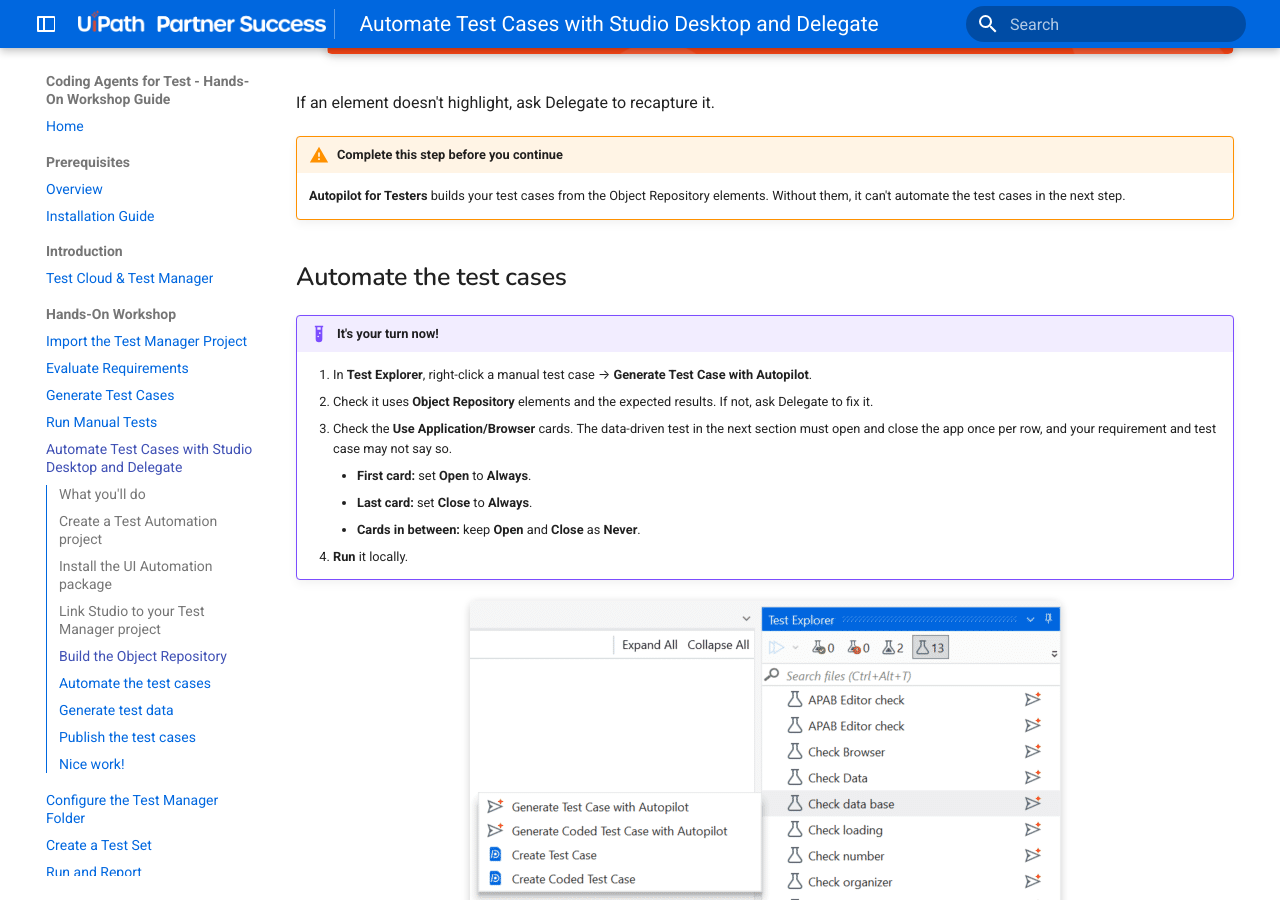
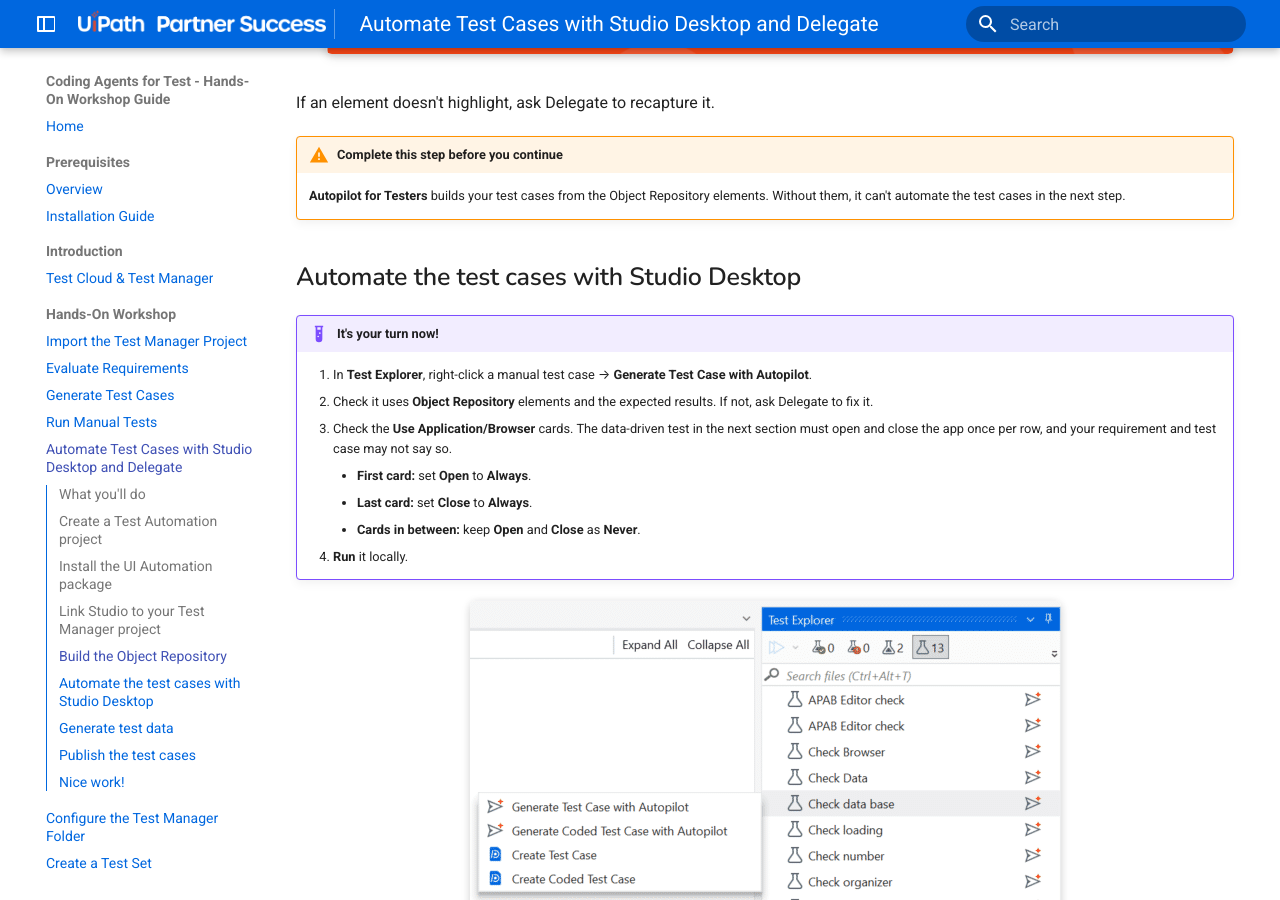
Before and after one commit to meera-uipath/Coding-Agents-For-Test-Workshop, an MkDocs documentation site: the page built from docs/module-2-hands-on-workshop/05-automate-with-studio-and-delegate.md, in a window 1280 px wide and 900 px high, scrolled down 4493 px. Built offline with MkDocs 1.6.1 and Material for MkDocs 9.7.7, drawn with Linux system fonts in a browser that asks for light colours; a script that is not in the unit is left out.

Commit message:
Add 'with Studio Desktop' to the Automate the test cases heading
Co-Authored-By: Claude Opus 5.5 <noreply@anthropic.com>
Claude-Session: https://claude.ai/code/session_01RRU7eMcyjLE4ao88bUjBy7

```diff
--- a/docs/module-2-hands-on-workshop/05-automate-with-studio-and-delegate.md
+++ b/docs/module-2-hands-on-workshop/05-automate-with-studio-and-delegate.md
@@ -20,7 +20,7 @@ Remember - Paste the prompts in Delegate, wait and watch Delegate build it in St
   <span class="flow-arrow"></span>
   <a class="flow-step" href="#build-the-object-repository">Build the Object Repository</a>
   <span class="flow-arrow"></span>
-  <a class="flow-step" href="#automate-the-test-cases">Automate the test cases</a>
+  <a class="flow-step" href="#automate-the-test-cases-with-studio-desktop">Automate the test cases</a>
   <span class="flow-arrow"></span>
   <a class="flow-step" href="#generate-test-data">Generate test data</a>
   <span class="flow-arrow"></span>
@@ -145,7 +145,7 @@ If an element doesn't highlight, ask Delegate to recapture it.
     **Autopilot for Testers** builds your test cases from the Object Repository elements. Without them, it can't automate the test cases in the next step.
 
 
-## Automate the test cases
+## Automate the test cases with Studio Desktop
 
 !!! example "It's your turn now!"
     1. In **Test Explorer**, right-click a manual test case → **Generate Test Case with Autopilot**.
```
